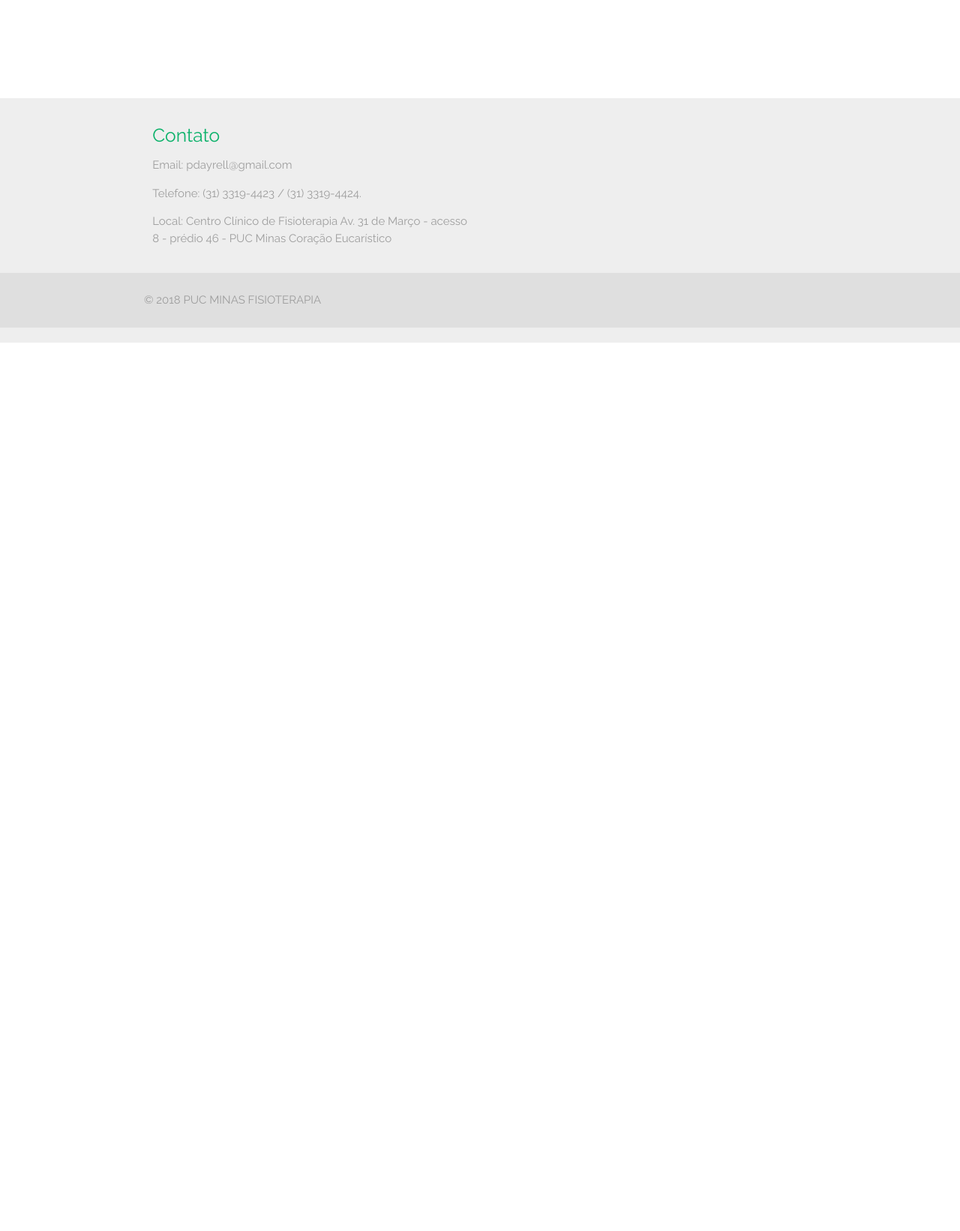
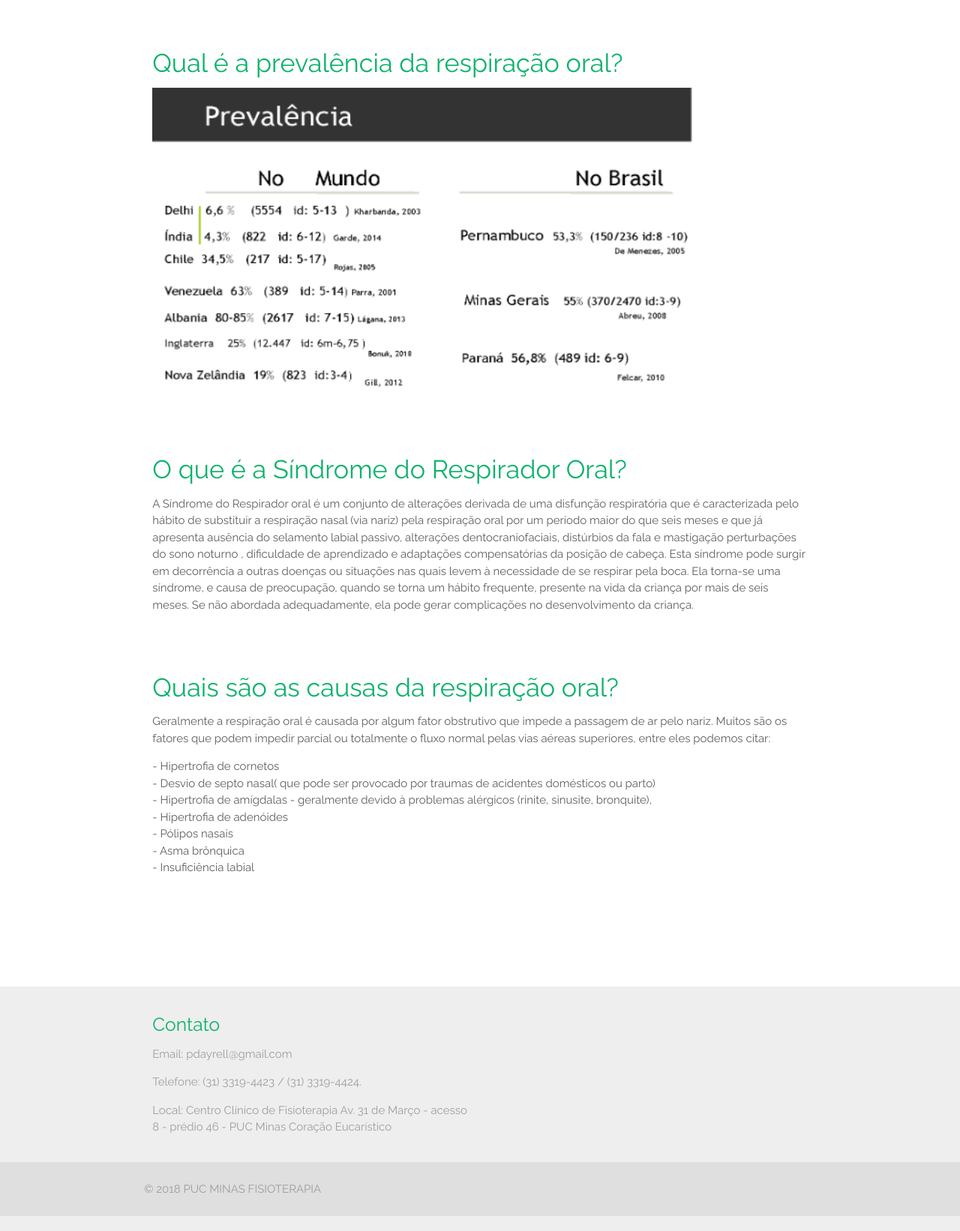
Before and after one commit to gmfonseca/tis4, a PHP site: page /Ortopedia.php in a window 1280 px wide. Shown: the part 653-2295 px from the top of the page at 75% size. Before the commit the page ends 1110 px from the top, so only its background shows below. Run offline with PHP 8.4, Linux system fonts and the light colour scheme; some libraries are stand-ins or nearby versions.

Commit message:
Conteudo Ortopedia
Inserção do conteudo estático da página de ortopedia

```diff
--- a/ClinicaMedica/Ortopedia.php
+++ b/ClinicaMedica/Ortopedia.php
@@ -112,16 +112,66 @@
                         <img class="responsive-img" src="Img_Prog/ortopedia.png" style="height: 419px; width: 396px;">
                     </div>
                     <div class="col s12 m6 l6">
-                        <h4 class="corVerdeTexto"> A especialidade </h4>
+                        <h4 class="corVerdeTexto"> Já existem estudos validados sobre as crianças respiradoras orais? </h4>
                         <p class="topicos">
-                            Lorem Ipsum é simplesmente uma simulação de texto da indústria tipográfica e de impressos, e vem sendo utilizado desde o século XVI,
-                            quando um impressor desconhecido pegou uma bandeja de tipos e os embaralhou para fazer um livro de modelos de tipos.
-                            Lorem Ipsum sobreviveu não só a cinco séculos, como também ao salto para a editoração eletrônica, permanecendo essencialmente inalterado.
-                            Se popularizou na década de 60, quando a Letraset lançou decalques contendo passagens de Lorem Ipsum,
-                            e mais recentemente quando passou a ser integrado a softwares de editoração eletrônica como Aldus PageMaker.
+                            Já existem estudos relacionados ao respirador oral como: tipos de respirador oral, estudos cefalométricos,
+							alterações craniofaciais, periodontais, faciais, comportamentais, posturais, dos órgãos fonoarticulatórios,
+							da força de língua, do estado nutricional, dos problemas de aprendizagem em crianças com obstrução das vias
+							aéreas superiores associados às dificuldades de atenção, correlação de problemas posturais com a aprendizagem,
+							associação da respiração oral com o transtorno de déficit de atenção e hiperatividade
+
                         </p>
                     </div>
                 </div>
+
+				<div class="row">
+                    <br>
+                    <div class="col s24 m12 32">
+                        <h4 class="corVerdeTexto">  Qual é a prevalência da respiração oral?  </h4>
+						<img class="responsive-img" src="Img_Prog/tabela1.png" style="height: 419px; width: 720px;">
+                    </div>
+                </div>
+
+				<div class="row">
+                    <br>
+                    <div class="col s24 m12 32">
+                        <h4 class="corVerdeTexto">  O que é a Síndrome do Respirador Oral? </h4>
+                        <p class="topicos">
+                           A Síndrome do Respirador  oral é um conjunto de alterações derivada de uma disfunção respiratória que é caracterizada
+						   pelo hábito de substituir a respiração nasal (via nariz) pela respiração oral por um período maior do que seis meses e
+						   que já apresenta ausência do selamento labial passivo, alterações dentocraniofaciais, distúrbios da fala e mastigação
+						   perturbações do sono noturno , dificuldade de aprendizado  e adaptações compensatórias da posição de cabeça. Esta síndrome
+						   pode surgir em decorrência a outras doenças ou situações nas quais levem à necessidade de se respirar pela boca. Ela torna-se
+						   uma síndrome, e causa de preocupação, quando se torna um hábito frequente, presente na vida da criança por mais de seis meses.
+						   Se não abordada adequadamente, ela pode gerar complicações no desenvolvimento da criança.
+
+                        </p>
+                    </div>
+                </div>
+
+				<div class="row">
+                    <br>
+                    <div class="col s24 m12 32">
+                        <h4 class="corVerdeTexto"> Quais são as causas da respiração oral? </h4>
+                        <p class="topicos">
+                            Geralmente a respiração oral é causada por algum fator obstrutivo que impede a passagem de ar pelo nariz.
+							Muitos são os fatores que podem impedir parcial ou totalmente o fluxo normal pelas vias aéreas superiores,
+							entre eles podemos citar:
+							<ul>
+							<li class="topicos">- Hipertrofia de cornetos
+							<li class="topicos">- Desvio de septo nasal( que pode ser provocado por traumas de acidentes domésticos ou parto)
+							<li class="topicos">- Hipertrofia de amígdalas - geralmente devido à problemas alérgicos (rinite, sinusite, bronquite),
+							<li class="topicos">- Hipertrofia de adenóides
+							<li class="topicos">- Pólipos nasais
+							<li class="topicos">- Asma brônquica
+							<li class="topicos">- Insuficiência labial
+							</ul>
+
+                        </p>
+                    </div>
+                </div>
+
+
                 <br><br>
             </div>
             <br><br><br>
```
Also changed, not shown: ClinicaMedica/Img_Prog/tabela1.png (added).
